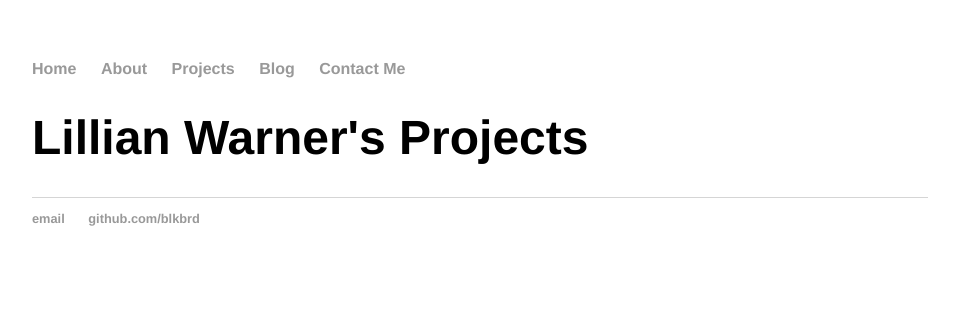
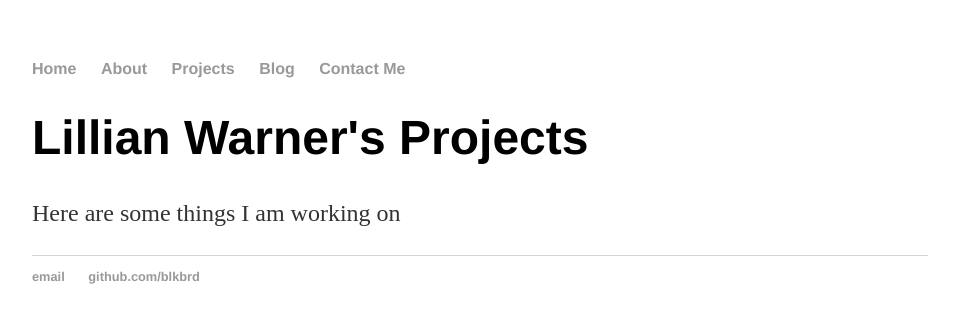
Before and after one commit to blkbrd/blkbrd.github.io, a Jekyll site: the page built from projects/index.html, in a window 1280 px wide. Shown: the top 323 px of the page, without its empty margins (160-1119 px from the left). Built offline with Jekyll 4.4.1, drawn with Linux system fonts in a browser that asks for light colours.

Commit message:
Update index.html

```diff
--- a/projects/index.html
+++ b/projects/index.html
@@ -3,3 +3,4 @@ layout: default
 title: Lillian Warner's Projects
 ---
 <h1>{{ page.title }}</h1>
+<p> Here are some things I am working on </p>
```
